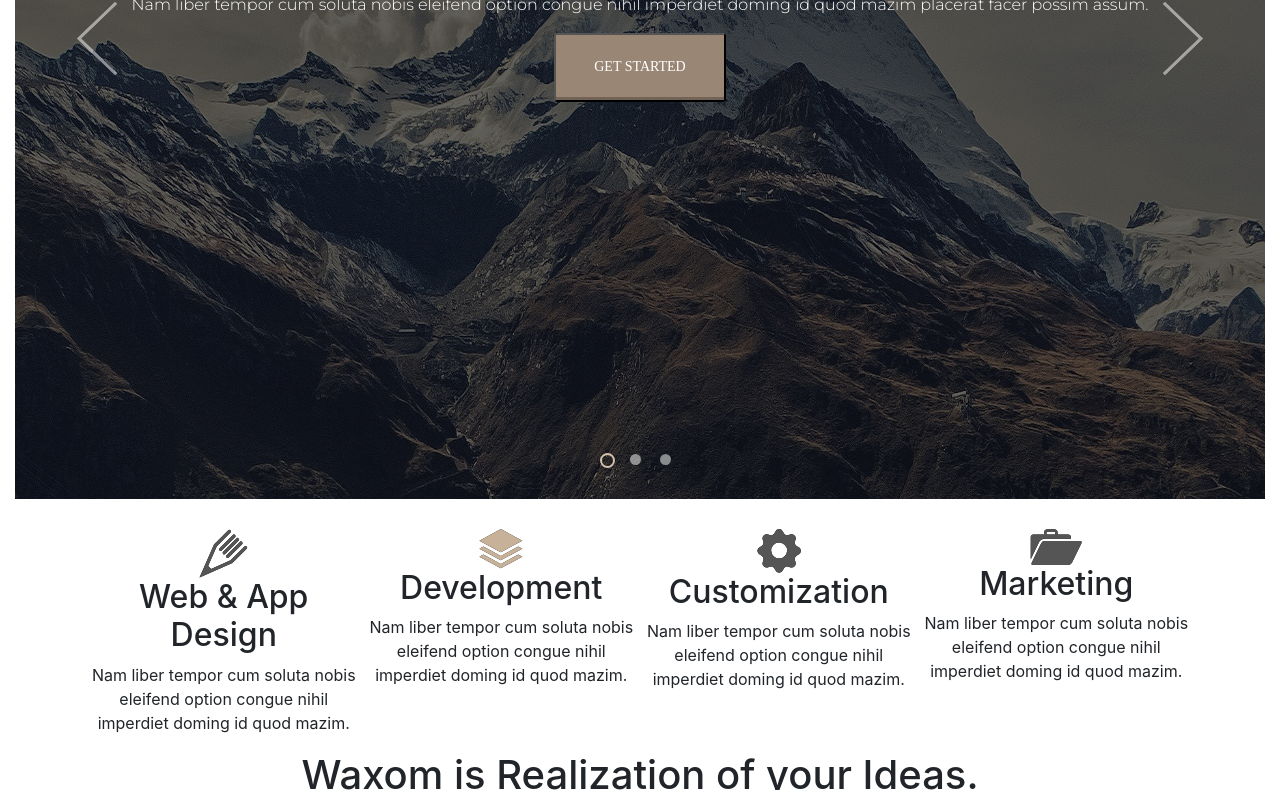
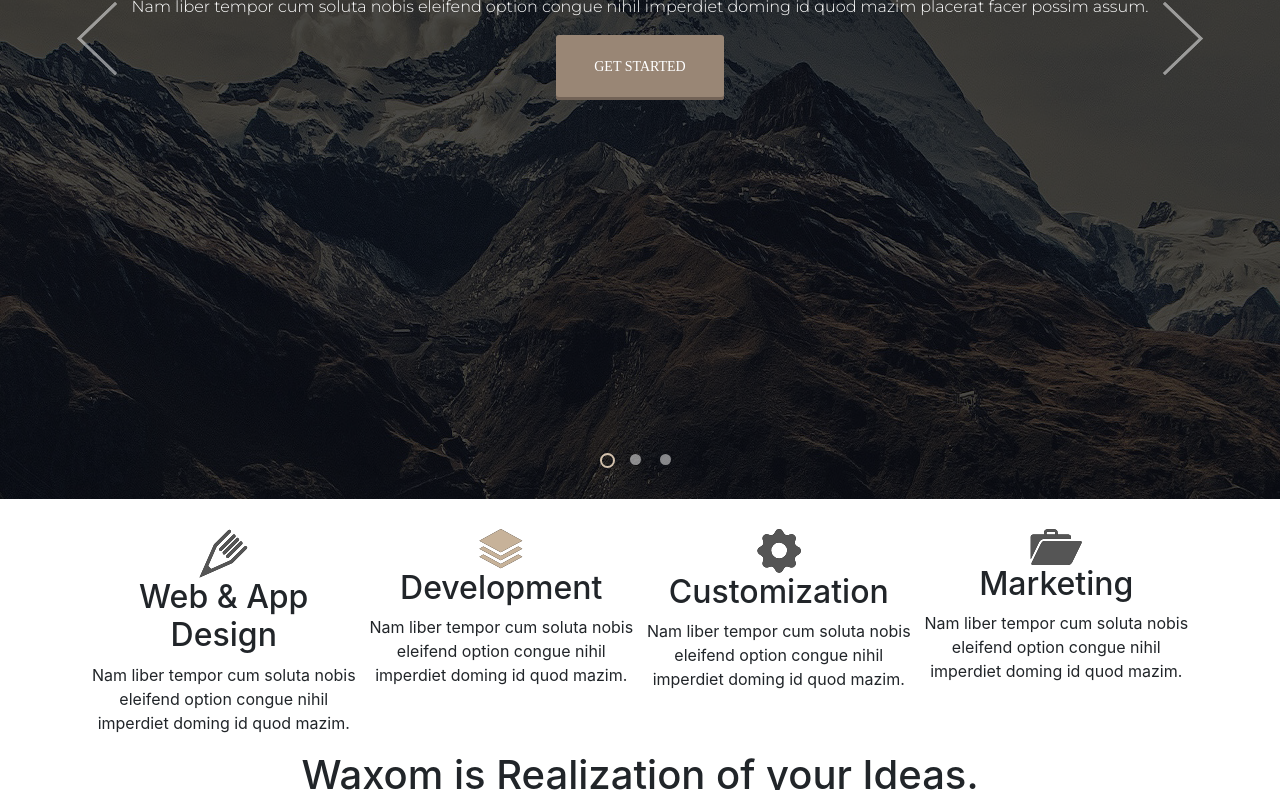
Before and after one commit to hornuglan/HTML5-JQuery-landing-demo, a website: page index.html in a window 1280 px wide. Shown: the part 525-1315 px from the top of the page. Drawn offline with nearby package versions, Linux system fonts and the light colour scheme.

Commit message:
button border was deleted, header height was modified, hover for slider dots was added

```diff
--- a/index.html
+++ b/index.html
@@ -62,7 +62,7 @@
             </ul>
           </div>
         </header>
-        <div class="carousel container-fluid">
+        <div class="carousel container-fluid p-0">
           <div class="arrow-prev">
             <svg xmlns="http://www.w3.org/2000/svg" xmlns:xlink="http://www.w3.org/1999/xlink" width="40" height="73" viewBox="0 0 40 73"><defs><path id="hnfua" d="M188.03 547.98L150 511.5l38.03-36.48 1.97 2-35.93 34.48L190 545.98z"/></defs><g><g transform="translate(-150 -475)"><use xlink:href="#hnfua"/><use  xlink:href="#hnfua"/></g></g></svg>
 
--- a/source/Sass/_header-slick-override.scss
+++ b/source/Sass/_header-slick-override.scss
@@ -14,6 +14,9 @@
   color: transparent;
   opacity: 0.5;
 }
+.slick-dots li button:hover::before {
+  background-color: $menu-link-hover;
+}
 
 .slick-dots li.slick-active button:before {
   width: 15px;
--- a/source/Sass/blocks/_page-header.scss
+++ b/source/Sass/blocks/_page-header.scss
@@ -3,7 +3,7 @@
   display: flex;
   flex-direction: row;
   justify-content: space-around;
-  z-index: 2;
-  height: 1024px;
+  z-index: 10;
+  height: 140px;
   width: 100vw;
 }
--- a/source/Sass/blocks/_sample.scss
+++ b/source/Sass/blocks/_sample.scss
@@ -7,7 +7,6 @@
   align-content: center;
   margin-right: auto;
   margin-left: auto;
-  z-index: 5;
   &__title {
     font-family: Raleway;
     font-size: 36px;
@@ -27,6 +26,7 @@
   &__button-link {
     box-shadow: inset 0 -3px 0 #736357;
     border-radius: 3px;
+    border: 0;
     background-color: #998675;
     color: $white;
     font-family: "Raleway - Extra Bold";
```
Also changed, not shown: source/carousel/slick/slick.css, source/css/style.css.
